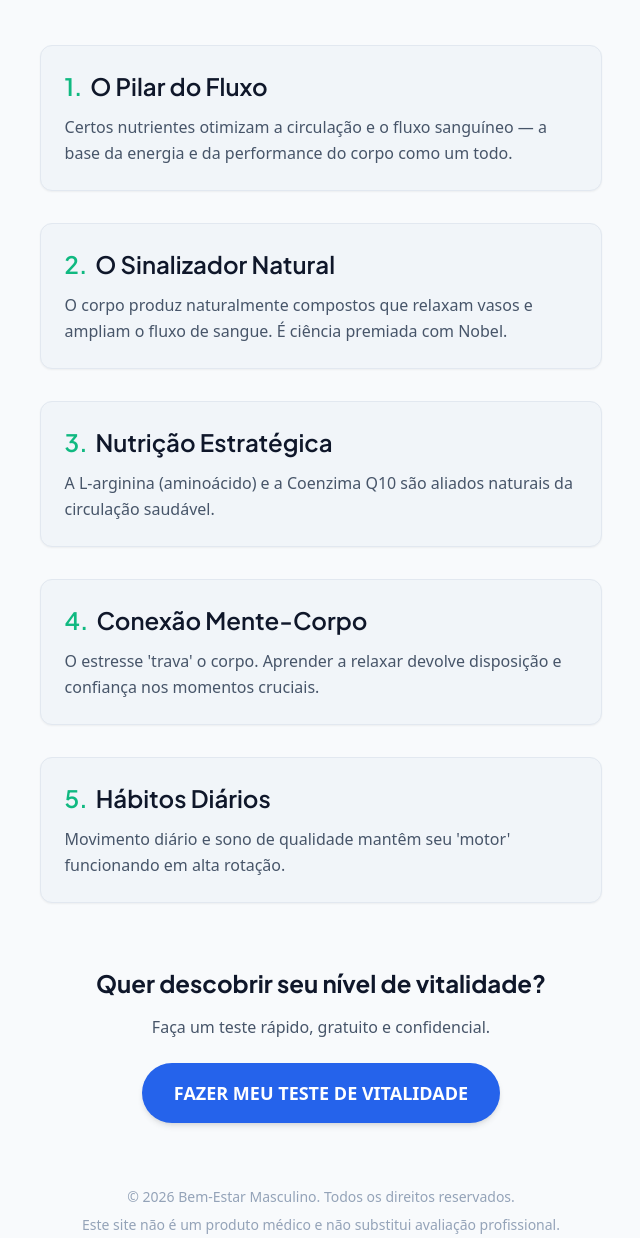
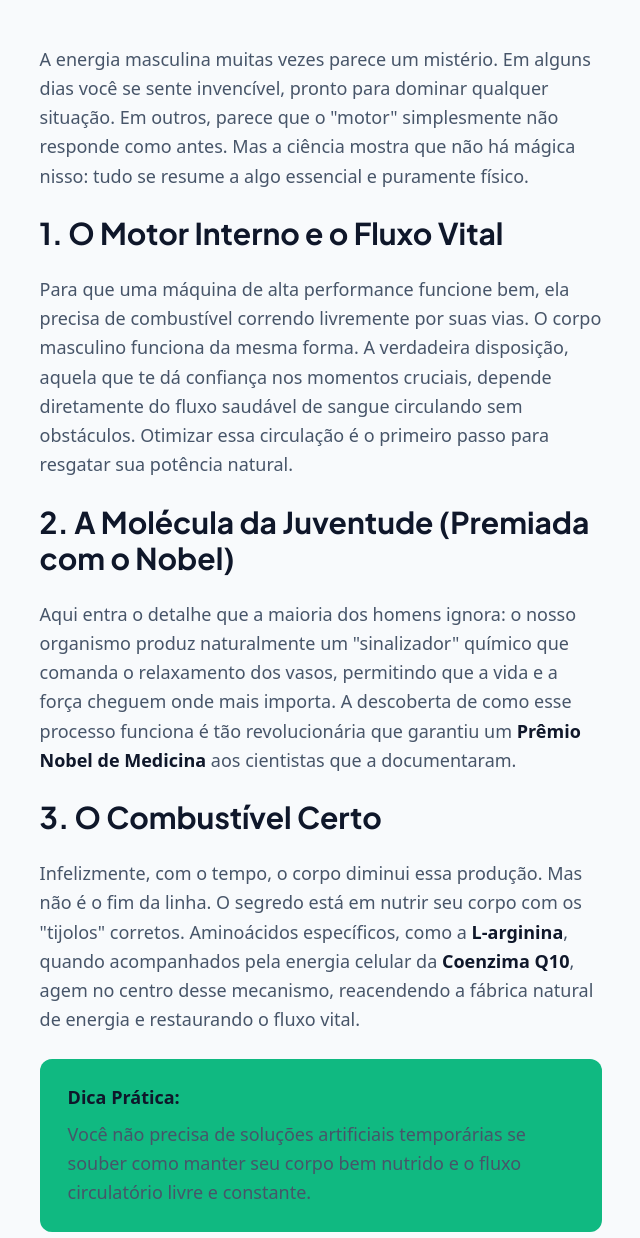
Before and after one commit to rafalaxl/organicodicas, a plain HTML site: page index.html in a window 1280 px wide. Shown: the part 271-1509 px from the top of the page, without its empty margins (319-959 px from the left). Drawn offline with nearby package versions, Linux system fonts and the light colour scheme.

Commit message:
Update article copy for higher value and awareness levels

```diff
--- a/index.html
+++ b/index.html
@@ -38,31 +38,28 @@
     </header>
 
     <main>
-      <article class="space-y-8 mb-16">
-        <section class="p-6 bg-secondary rounded-xl shadow-sm border border-border">
-          <h2 class="font-heading text-2xl font-semibold mb-3 flex items-center gap-2"><span class="text-energy-500">1.</span> O Pilar do Fluxo</h2>
-          <p class="text-base leading-relaxed text-secondary">Certos nutrientes otimizam a circulação e o fluxo sanguíneo — a base da energia e da performance do corpo como um todo.</p>
-        </section>
+      <article class="space-y-6 mb-16 text-lg leading-relaxed text-secondary">
+        <p>A energia masculina muitas vezes parece um mistério. Em alguns dias você se sente invencível, pronto para dominar qualquer situação. Em outros, parece que o "motor" simplesmente não responde como antes. Mas a ciência mostra que não há mágica nisso: tudo se resume a algo essencial e puramente físico.</p>
 
-        <section class="p-6 bg-secondary rounded-xl shadow-sm border border-border">
-          <h2 class="font-heading text-2xl font-semibold mb-3 flex items-center gap-2"><span class="text-energy-500">2.</span> O Sinalizador Natural</h2>
-          <p class="text-base leading-relaxed text-secondary">O corpo produz naturalmente compostos que relaxam vasos e ampliam o fluxo de sangue. É ciência premiada com Nobel.</p>
-        </section>
+        <h2 class="font-heading text-3xl font-bold mt-10 mb-4 text-primary">1. O Motor Interno e o Fluxo Vital</h2>
+        <p>Para que uma máquina de alta performance funcione bem, ela precisa de combustível correndo livremente por suas vias. O corpo masculino funciona da mesma forma. A verdadeira disposição, aquela que te dá confiança nos momentos cruciais, depende diretamente do fluxo saudável de sangue circulando sem obstáculos. Otimizar essa circulação é o primeiro passo para resgatar sua potência natural.</p>
 
-        <section class="p-6 bg-secondary rounded-xl shadow-sm border border-border">
-          <h2 class="font-heading text-2xl font-semibold mb-3 flex items-center gap-2"><span class="text-energy-500">3.</span> Nutrição Estratégica</h2>
-          <p class="text-base leading-relaxed text-secondary">A L-arginina (aminoácido) e a Coenzima Q10 são aliados naturais da circulação saudável.</p>
-        </section>
+        <h2 class="font-heading text-3xl font-bold mt-10 mb-4 text-primary">2. A Molécula da Juventude (Premiada com o Nobel)</h2>
+        <p>Aqui entra o detalhe que a maioria dos homens ignora: o nosso organismo produz naturalmente um "sinalizador" químico que comanda o relaxamento dos vasos, permitindo que a vida e a força cheguem onde mais importa. A descoberta de como esse processo funciona é tão revolucionária que garantiu um <strong class="text-primary">Prêmio Nobel de Medicina</strong> aos cientistas que a documentaram.</p>
 
-        <section class="p-6 bg-secondary rounded-xl shadow-sm border border-border">
-          <h2 class="font-heading text-2xl font-semibold mb-3 flex items-center gap-2"><span class="text-energy-500">4.</span> Conexão Mente-Corpo</h2>
-          <p class="text-base leading-relaxed text-secondary">O estresse 'trava' o corpo. Aprender a relaxar devolve disposição e confiança nos momentos cruciais.</p>
-        </section>
+        <h2 class="font-heading text-3xl font-bold mt-10 mb-4 text-primary">3. O Combustível Certo</h2>
+        <p>Infelizmente, com o tempo, o corpo diminui essa produção. Mas não é o fim da linha. O segredo está em nutrir seu corpo com os "tijolos" corretos. Aminoácidos específicos, como a <strong class="text-primary">L-arginina</strong>, quando acompanhados pela energia celular da <strong class="text-primary">Coenzima Q10</strong>, agem no centro desse mecanismo, reacendendo a fábrica natural de energia e restaurando o fluxo vital.</p>
 
-        <section class="p-6 bg-secondary rounded-xl shadow-sm border border-border">
-          <h2 class="font-heading text-2xl font-semibold mb-3 flex items-center gap-2"><span class="text-energy-500">5.</span> Hábitos Diários</h2>
-          <p class="text-base leading-relaxed text-secondary">Movimento diário e sono de qualidade mantêm seu 'motor' funcionando em alta rotação.</p>
-        </section>
+        <div class="p-6 bg-energy-500 bg-opacity-10 rounded-xl border-l-4 border-energy-500 my-8">
+          <p class="text-primary font-semibold m-0">Dica Prática:</p>
+          <p class="mt-2 mb-0">Você não precisa de soluções artificiais temporárias se souber como manter seu corpo bem nutrido e o fluxo circulatório livre e constante.</p>
+        </div>
+
+        <h2 class="font-heading text-3xl font-bold mt-10 mb-4 text-primary">4. O Fator Mente-Corpo</h2>
+        <p>De nada adianta o corpo estar pronto se a mente estiver sobrecarregada. A preocupação constante e o estresse agem como um freio de mão puxado, "travando" o fluxo de energia e afetando a capacidade de resposta na hora H. Aprender a gerenciar essa tensão e confiar novamente na sua performance é o que devolve a paz de espírito.</p>
+
+        <h2 class="font-heading text-3xl font-bold mt-10 mb-4 text-primary">5. A Soma Que Multiplica Seus Resultados</h2>
+        <p>Por fim, alinhe essa clareza mental com hábitos que empurram o sangue nas veias: movimente-se diariamente, hidrate-se bem e garanta aquele sono reparador. Seu corpo foi projetado para responder a bons estímulos. Quando você une a biologia certa com uma mente livre, os resultados aparecem rapidamente.</p>
       </article>
 
       <div class="text-center mb-16" id="cta-container">
```
